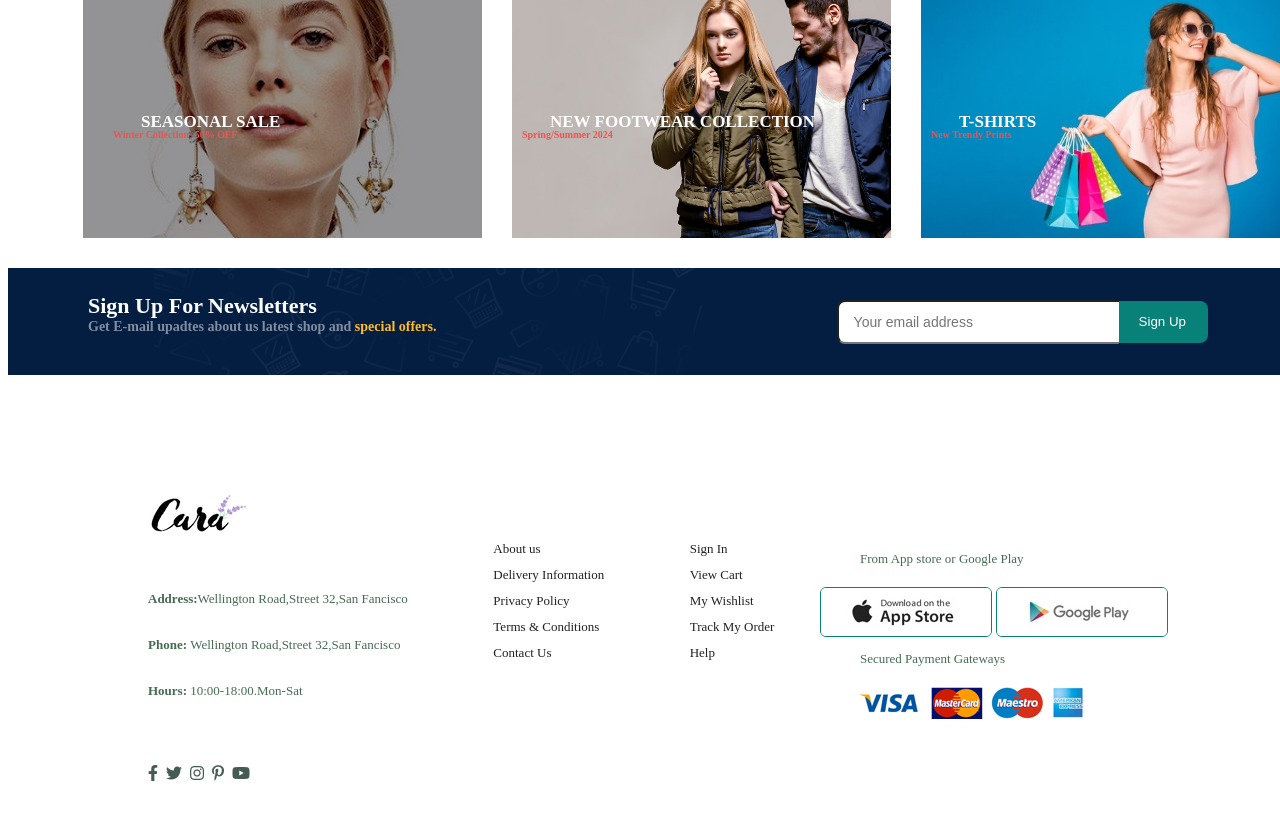
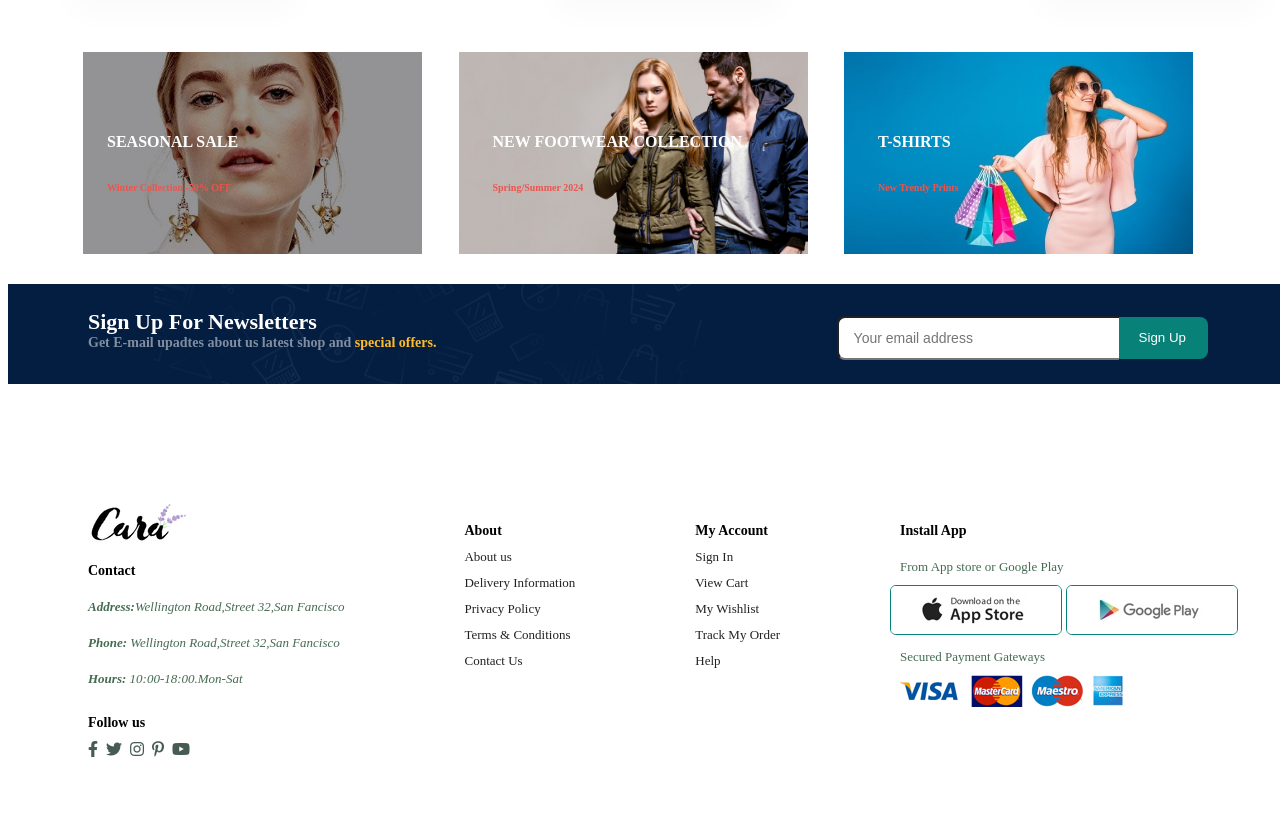
Before and after one commit to nhutduy-1905/web_coban, a plain HTML site: page src/index/index.html in a window 1280 px wide. Shown: the part 1930-2750 px from the top of the page. Drawn offline with Linux system fonts and the light colour scheme; files that its build step writes are made by us from their sources.

Commit message:
18/10/24 sửa file

```diff
--- a/src/benefit/benefit.css
+++ b/src/benefit/benefit.css
@@ -10,22 +10,23 @@
  }
 
  #featured .fe-box {
-    width: 135px;
+    width: 100px;
     /* Đặt chiều rộng cho mỗi hộp là 120px */
     text-align: center;
     /* Căn giữa nội dung văn bản trong mỗi hộp */
-    /* padding:   10px 15px;           */
+     padding:   10px 15px;
      /* Khoảng đệm bên trong mỗi hộp (15px trên dưới, 10px trái phải) */
     box-shadow: 20px 20px 34px rgba(0, 0, 0, 0.03);
      /* Tạo bóng cho hộp với độ mờ nhẹ */
     border: 1px solid #cce7d0;
     /* Tạo viền màu xanh nhạt cho mỗi hộp */
-    border-radius: 4px;
+    border-radius: px;
     /* Bo tròn góc của hộp với bán kính 4px */
-    /* margin: 15px 0;                  */
+     margin: 10px;
     /* Tạo khoảng cách ngoài cho mỗi hộp là 15px */
-    margin-left: 13px;
-
+    margin-left:25px;
+    margin-top: 40px;
+    margin-right: 25px;
 
  }
 
--- a/src/index/index.html
+++ b/src/index/index.html
@@ -236,9 +236,9 @@
         <div class = "col">
             <img  class = "logo" src = "../../images/logo.png" alt ="">
             <h4>Contact</h4>
-            <p><strong>Address:</strong>Wellington Road,Street 32,San Fancisco</p>
-            <p><strong>Phone: </strong>Wellington Road,Street 32,San Fancisco</p>
-            <p><strong>Hours: </strong>10:00-18:00.Mon-Sat</p>
+            <p><strong><i>Address:</strong>Wellington Road,Street 32,San Fancisco</i></p>
+            <p><strong><i>Phone: </strong>Wellington Road,Street 32,San Fancisco</i></p>
+            <p><strong><i>Hours: </strong>10:00-18:00.Mon-Sat</i></p>
             <div class ="follow us">
                 <h4>Follow us</h4>
                 <div class = "icon">
@@ -270,8 +270,8 @@
         </div>
 
         <div class = "col install">
-            <h4>Install App</h4>
-            <p>From App store or Google Play</p>
+            <h4 class = "col1">Install App</h4>
+            <p class = "col2">From App store or Google Play</p>
             <div class ="row">
                 <img src = "../../images/pay/app.jpg" alt ="">
                 <img src = "../../images/pay/play.jpg" alt = "">
--- a/src/index/main.css
+++ b/src/index/main.css
@@ -16,8 +16,8 @@ h2 {
 
 h4 {
     font-size: 30px;
-    color: #FFFFFF;
-    margin-bottom: 0;
+
+    margin-bottom: 10px;
 }
 
 h6 {
@@ -33,7 +33,7 @@ p {
 }
 
 .section-p1 {
-    padding: 40px 80px;
+    padding: 40px 40px;
 }
 
 .section-m1 {
--- a/src/product/item.css
+++ b/src/product/item.css
@@ -15,9 +15,10 @@
    height: 24vh; /* Đặt chiều cao cho hộp banner bằng 23% chiều cao của viewport */
    background-size: cover; /* Đảm bảo hình nền bao phủ toàn bộ hộp */
    background-position: center; /* Căn giữa hình nền trong hộp */
-   padding: 30px; /* Thêm khoảng cách bên trong cho hộp banner */
+   padding-top: 10px;
+   padding-bottom: -20px; /* Thêm khoảng cách bên trong cho hộp banner */
    margin-bottom: 30px; /* Thêm khoảng cách dưới mỗi hộp banner */
-   margin-right: 30px;
+   margin-right: 20px;
 
  }
 
@@ -35,21 +36,27 @@
  #banner3 h2 {
     color: #fff; /* Đặt màu chữ cho tiêu đề h2 là trắng */
     font-weight: 900; /* Thiết lập độ đậm cho chữ tiêu đề */
-    font-size: 17px; /* Đặt kích thước chữ cho tiêu đề */
-    margin-bottom: -30px;
+    font-size: 16px; /* Đặt kích thước chữ cho tiêu đề */
+    margin-bottom: 3px;
     margin-right: 20px;
-    margin-left: 28px;
+    margin-left: 24px;
+    margin-top: -5px;
  }
 
  #banner3 h3 {
   color: #ec544e; /* Đặt màu chữ cho tiêu đề h3 là một màu đỏ đặc trưng */
-  font-weight: 800; /* Thiết lập độ đậm cho chữ tiêu đề h3 */
+  font-weight: 900; /* Thiết lập độ đậm cho chữ tiêu đề h3 */
   font-size: 10px; /* Đặt kích thước chữ cho tiêu đề h3 */
-  margin-bottom:-10px ;
+  margin-bottom: 3px;
+  margin-right: 20px;
+  margin-left: 24px;
+
+
  }
 
  #newsletter {
-    display: flex; /* Thiết lập bố cục flexbox cho phần tử này */
+    height: 100px;
+    display:flex; /* Thiết lập bố cục flexbox cho phần tử này */
     justify-content: space-between; /* Căn giữa các phần tử con với khoảng cách đều */
     flex-wrap: wrap; /* Cho phép các phần tử con xuống dòng nếu không đủ không gian */
     align-items: center; /* Căn giữa các phần tử con theo chiều dọc */
@@ -61,7 +68,7 @@
 
  .newtest {
      padding: 10px 80px; /* Thêm khoảng cách bên trong cho phần tử mới, 10px trên dưới và 80px trái phải */
-     margin: 10px 0; /* Thêm khoảng cách bên ngoài cho phần tử mới, 10px trên dưới */
+     margin: 10px 0px ; /* Thêm khoảng cách bên ngoài cho phần tử mới, 10px trên dưới */
 
  }
 
@@ -126,8 +133,9 @@ footer .col
    flex-direction: column;
    align-items: flex-start;
    margin-bottom: 20%;
-   margin-left: 60px;
+   margin-left: 40px;
    margin-top: 80px;
+   margin-right: 0px;
 }
 footer logo
 {
@@ -137,17 +145,15 @@ footer logo
 }
 footer h4{
     font-size: 14px;
-    padding-bottom: 20px;
-    margin-bottom: -10px;
-    margin-top: 20px;
+
 
 
 }
 footer p
 {
    font-size: 13px;
-   margin: 0 0 8px 0;
-   margin-bottom: 20px;
+
+   margin-bottom: 10px;
    margin-top: 10px;
    margin-right: 0px;
 }
@@ -159,7 +165,7 @@ footer a{
 }
 footer .follow
 {
-  margin: top 20px;
+  margin-bottom: -20px;
 }
 footer .follow i
 {
@@ -172,8 +178,8 @@ footer .install .row img
 {
   border: 1px solid #088178;
   border-radius:6px;
-  margin-right: 40px;
-  margin-left: -40px;
+  margin-right: 10px;
+  margin-left: -10px;
 
 }
 footer .install img
@@ -186,3 +192,6 @@ footer a:hover
 {
   color:#088178
 }
+footer .col1 {
+   margin-bottom: 10px;
+}
```
Also changed, not shown: src/product/item.html (+3 -3 lines).
